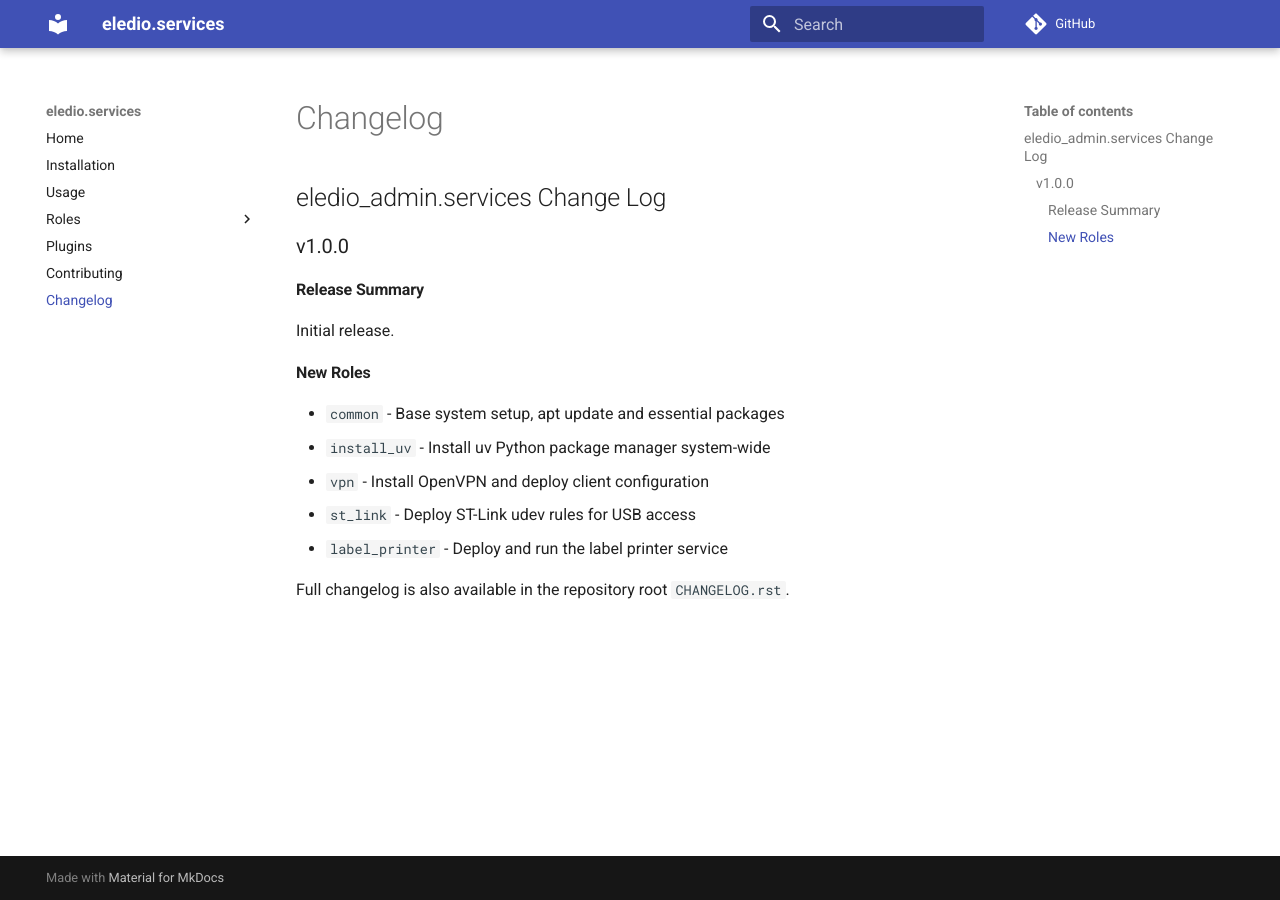
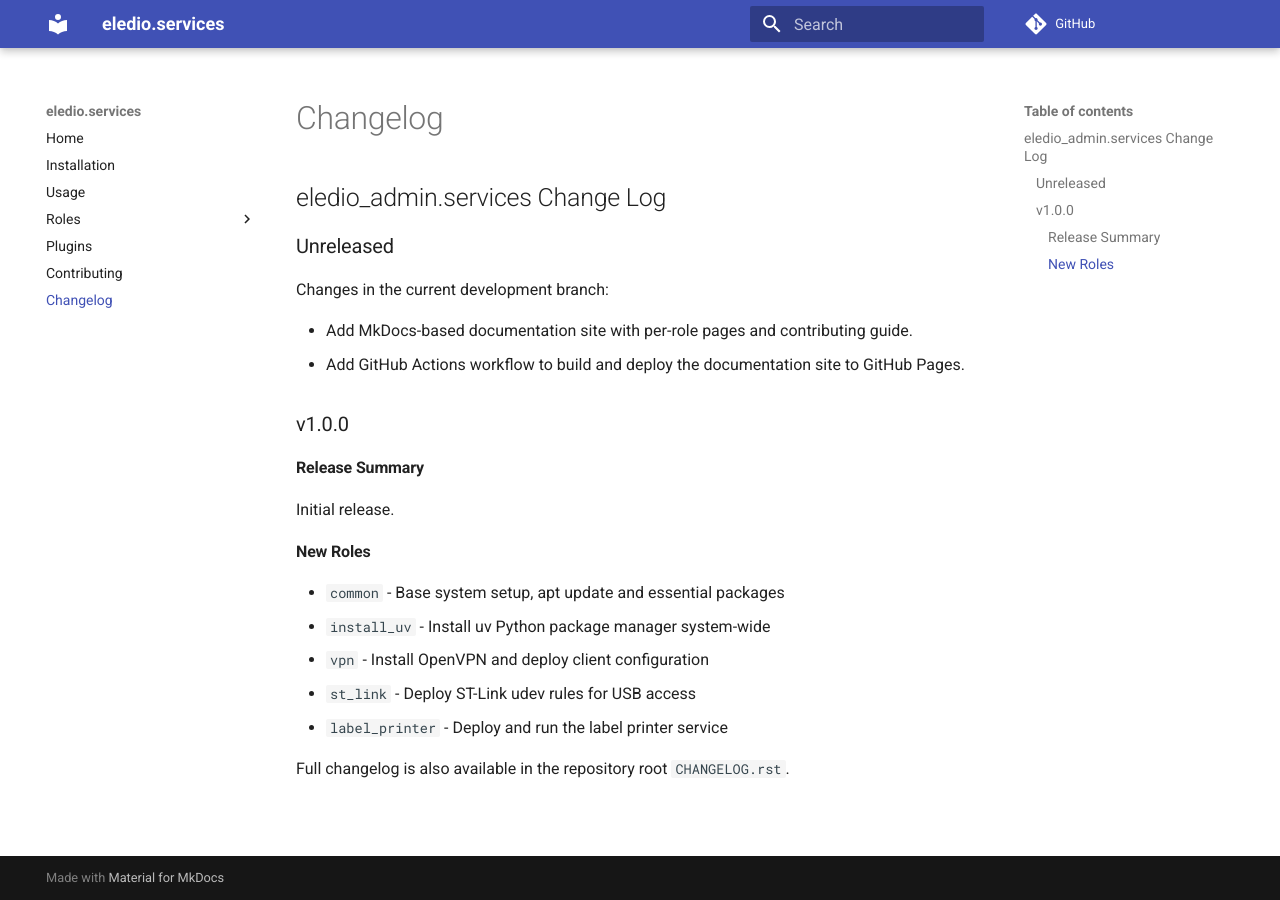
Before and after one commit to eledio-manufacturing/ansible-services, an MkDocs documentation site: the page built from docs/changelog.md, in a window 1280 px wide. Built offline with MkDocs 1.6.1 and Material for MkDocs 9.7.7, drawn with Linux system fonts in a browser that asks for light colours; comment, search, counter and statistics services are not loaded.

Commit message:
chore(changelog): add Unreleased entry for docs and CI

```diff
--- a/docs/changelog.md
+++ b/docs/changelog.md
@@ -1,6 +1,13 @@
 # Changelog
 
 ## eledio_admin.services Change Log
+
+### Unreleased
+
+Changes in the current development branch:
+
+- Add MkDocs-based documentation site with per-role pages and contributing guide.
+- Add GitHub Actions workflow to build and deploy the documentation site to GitHub Pages.
 
 ### v1.0.0
 
```
Also changed, not shown: CHANGELOG.rst.
